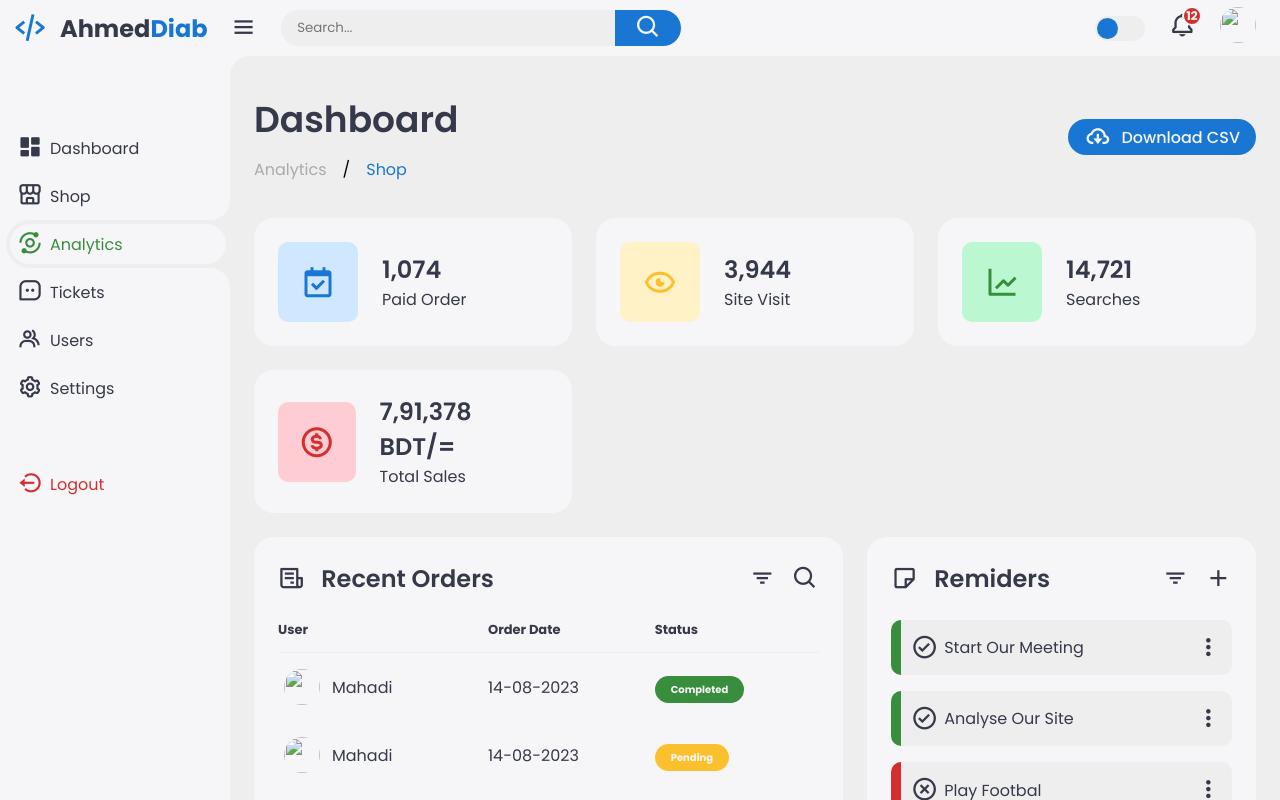
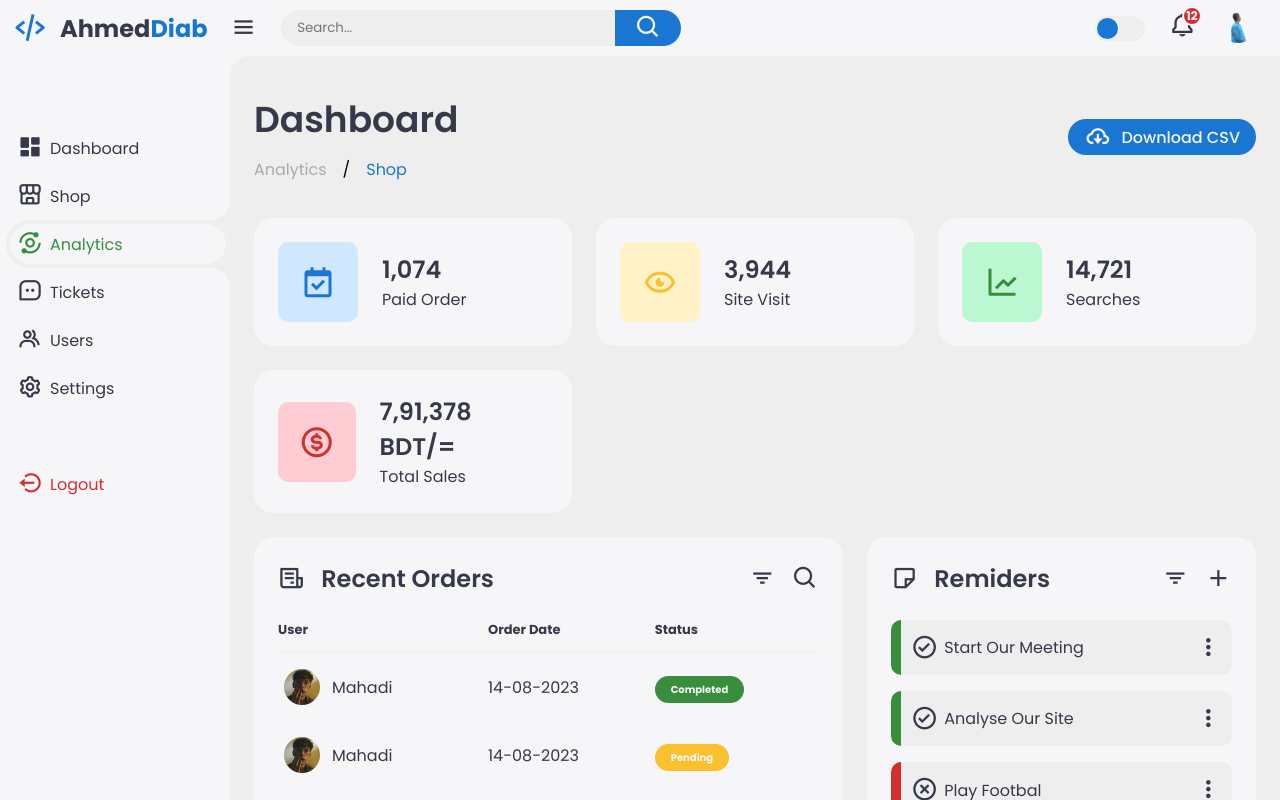
Before and after one commit to ahmedzohayerdiab/Project-2, a plain HTML site: page index.html in a window 1280 px wide. Drawn offline with nearby package versions, Linux system fonts and the light colour scheme.

Commit message:
index.html

```diff
--- a/index.html
+++ b/index.html
@@ -54,7 +54,7 @@
                 <span class="count">12</span>
             </a>
             <a href="#" class="profile">
-                <img src="images/logo.png">
+                <img src="logo.png">
             </a>
         </nav>
 
@@ -135,7 +135,7 @@
                         <tbody>
                             <tr>
                                 <td>
-                                    <img src="images/profile-1.jpg">
+                                    <img src="profile-1.jpg">
                                     <p>Mahadi</p>
                                 </td>
                                 <td>14-08-2023</td>
@@ -143,7 +143,7 @@
                             </tr>
                             <tr>
                                 <td>
-                                    <img src="images/profile-1.jpg">
+                                    <img src="profile-1.jpg">
                                     <p>Mahadi</p>
                                 </td>
                                 <td>14-08-2023</td>
@@ -151,7 +151,7 @@
                             </tr>
                             <tr>
                                 <td>
-                                    <img src="images/profile-1.jpg">
+                                    <img src="profile-1.jpg">
                                     <p>Mahadi</p>
                                 </td>
                                 <td>14-08-2023</td>
```
